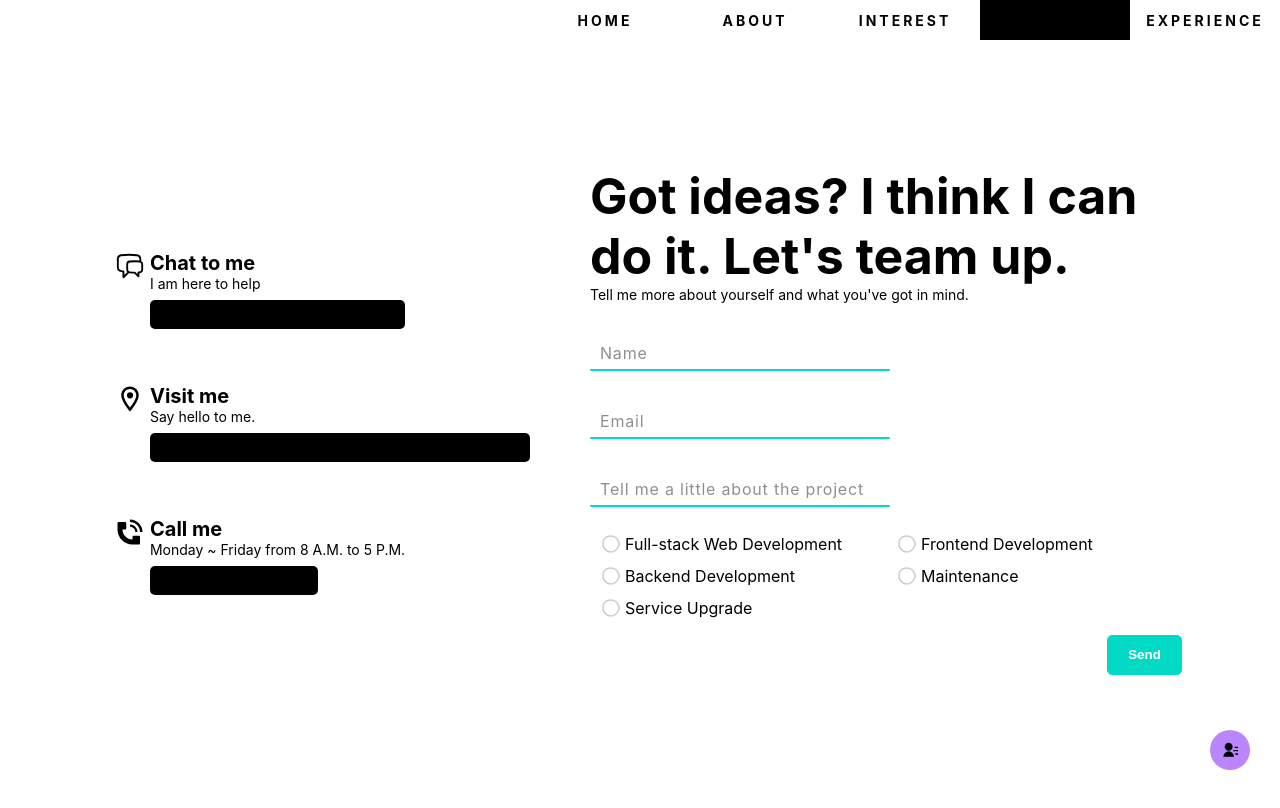
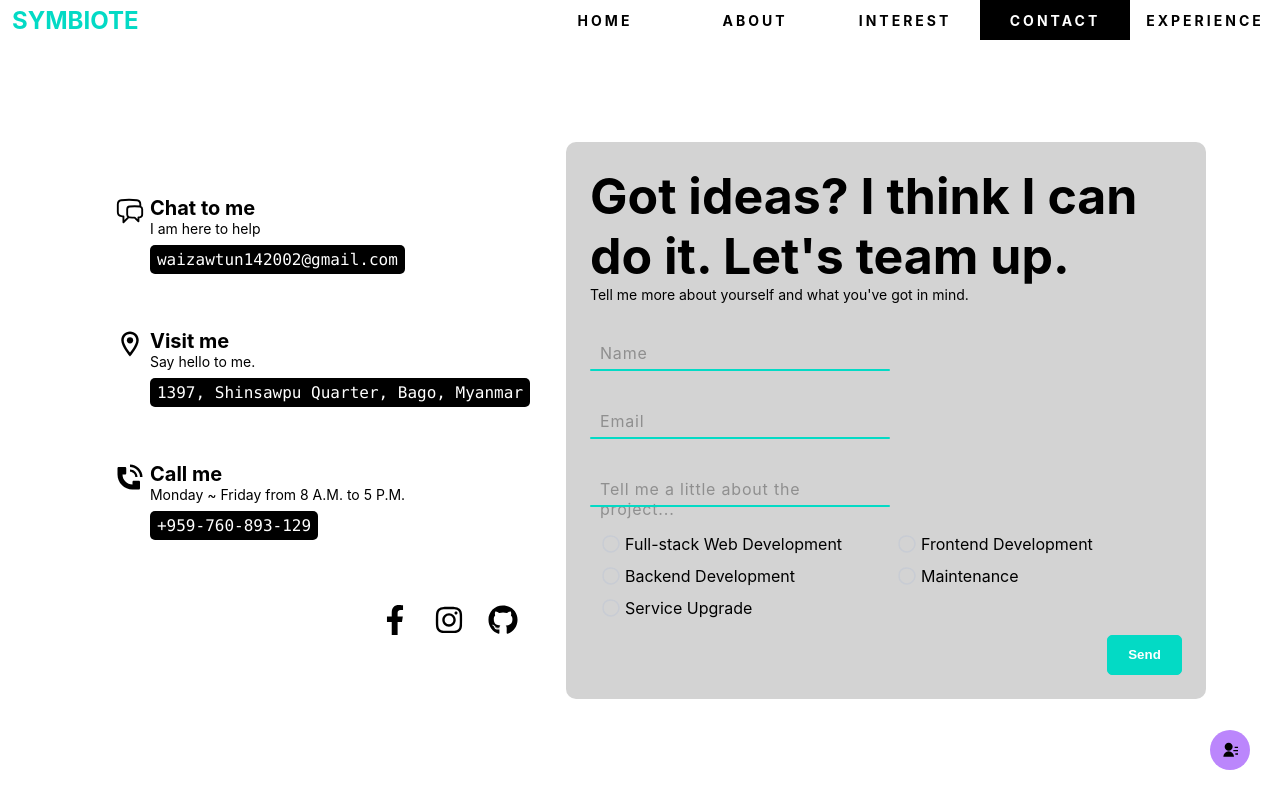
Before and after one commit to Kuro-the-coder/portfolio, a React (Create React App) app: page /portfolio/contact in a window 1280 px wide. Shown: the top 808 px of the page. Built offline with nearby package versions, Linux system fonts and the light colour scheme.

Commit message:
add: social icons in contact

```diff
--- a/src/App.js
+++ b/src/App.js
@@ -15,7 +15,6 @@ import { link } from "./store";
 
 // react-router-dom
 import { Routes, Route } from "react-router-dom";
-import HireMe from "./templates/hireMe";
 import Loading from "./templates/loading";
 
 // components
--- a/src/assets/contact.css
+++ b/src/assets/contact.css
@@ -37,15 +37,39 @@
     }
 }
 
-.contact-list-item {
+.contact-list-item,
+.contact-list-icons {
     width: 100%;
     cursor: pointer;
     background-color: var(--element-background-color);
     padding: 24px;
     border-radius: 5px;
     display: flex;
-    justify-content: start;
+    justify-content: flex-start;
     margin: 12px 0;
+}
+
+.contact-list-icons {
+    justify-content: flex-end;
+    cursor: default;
+}
+
+.contact-list-icons .icon {
+    cursor: pointer;
+    padding: 5px;
+    border-radius: 5px;
+    display: flex;
+    align-items: center;
+    justify-content: center;
+    margin: 5px 7px;
+}
+
+.contact-list-icons .icon:hover {
+    background-color: var(--element-hover-background-color);
+}
+
+.contact-list-icons .icon:hover svg {
+    fill: var(--primary-color)
 }
 
 .contact-list-item:hover {
@@ -164,7 +188,7 @@
 
 .submit-btn {
     display: flex;
-    justify-content: end;
+    justify-content: flex-end;
 }
 
 .button {
--- a/src/assets/notfound.css
+++ b/src/assets/notfound.css
@@ -120,7 +120,7 @@
 .search_404 {
     display: flex;
     flex-direction: column;
-    align-items: start;
+    align-items: flex-start;
     justify-content: center;
     margin: 12px 20px;
 }
--- a/src/index.css
+++ b/src/index.css
@@ -22,6 +22,10 @@ code {
   --success: #4BB543;
   --error: #ED4337;
   --warning: #FFCC00;
+  --body-background-color: #1F1B24;
+  --element-background-color: #1f1b2469;
+  --element-hover-background-color: #36313d;
+  --font-color: #ffffff;
 }
 
 @media (prefers-color-scheme: dark) {
@@ -35,7 +39,9 @@ code {
 
 @media (prefers-color-scheme: light) {
   :root {
-    --background-color: #ffffff;
+    --body-background-color: #ffffff;
+    --element-background-color: #ffffff69;
+    --element-hover-background-color: #d3d3d3;
     --font-color: #000000;
   }
 }
--- a/src/pages/contact.jsx
+++ b/src/pages/contact.jsx
@@ -1,11 +1,13 @@
 import React from "react";
 
-// import { GrFacebook, GrInstagram } from "react-icons/gr";
 // icons
 import { HiOutlineChatBubbleLeftRight } from "react-icons/hi2";
 import { MdOutlineLocationOn } from "react-icons/md";
 import { CgPhone } from "react-icons/cg";
 import { BiSend } from "react-icons/bi";
+import { FaInstagram, FaFacebookF, FaGithub } from "react-icons/fa";
+
+// components
 import CheckBox from "../templates/checkbox";
 
 export default function Contact() {
@@ -55,6 +57,17 @@ export default function Contact() {
             </div>
           </div>
         ))}
+        <div className="contact-list-icons">
+          <div className="icon">
+            <FaFacebookF size="30" />
+          </div>
+          <div className="icon">
+            <FaInstagram size="30" />
+          </div>
+          <div className="icon">
+            <FaGithub size="30" />
+          </div>
+        </div>
       </div>
       <div className="submit-form">
         <div className="header">
@@ -76,7 +89,7 @@ export default function Contact() {
           </div>
           <div className="inputbox text-area">
             <input type="text" required />
-            <span>Tell me a little about the project</span>
+            <span>Tell me a little about the project...</span>
             <i></i>
           </div>
           <div className="checklist-container">
--- a/src/reducers/linkReducer.js
+++ b/src/reducers/linkReducer.js
@@ -1,9 +1,13 @@
 import { CHANGE_LINK, SEARCH } from "../actionTypes/actionTypes";
 
 let location = window.location.href.split("/");
-location = location[location.length - 1];
+location =
+  location[location.length - 1].split("#")[
+    location[location.length - 1].split("#").length - 1
+  ];
+console.log(location);
 const navList = [
-  { name: "home", target: "/portfolio", active: location === "" },
+  { name: "home", target: "/portfolio", active: location === "portfolio" },
   { name: "about", target: "/portfolio/about", active: location === "about" },
   {
     name: "interest",
--- a/src/templates/nav.js
+++ b/src/templates/nav.js
@@ -52,7 +52,9 @@ export default function Nav() {
 
   return (
     <nav className="navigation-bar" id="nav-bar">
-      <div className="brand" id="brand"></div>
+      <div className="brand" id="brand">
+        Symbiote
+      </div>
       <div className="menu-toggler" id="menu-toggler" onClick={menuToggle}>
         <span></span>
         <span></span>
```
